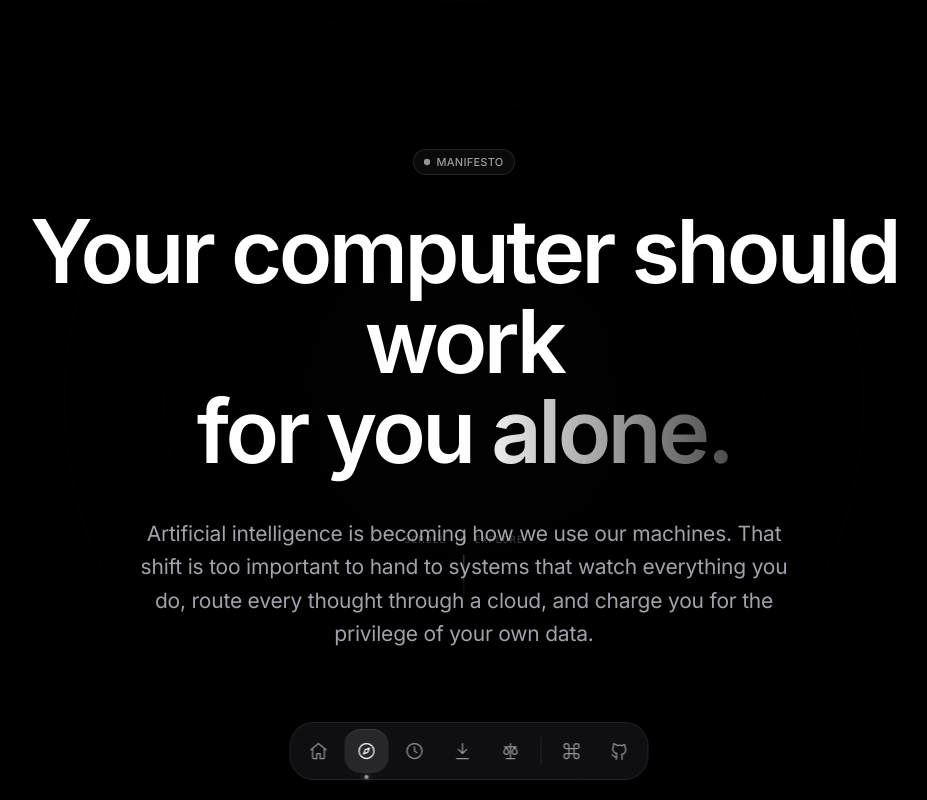
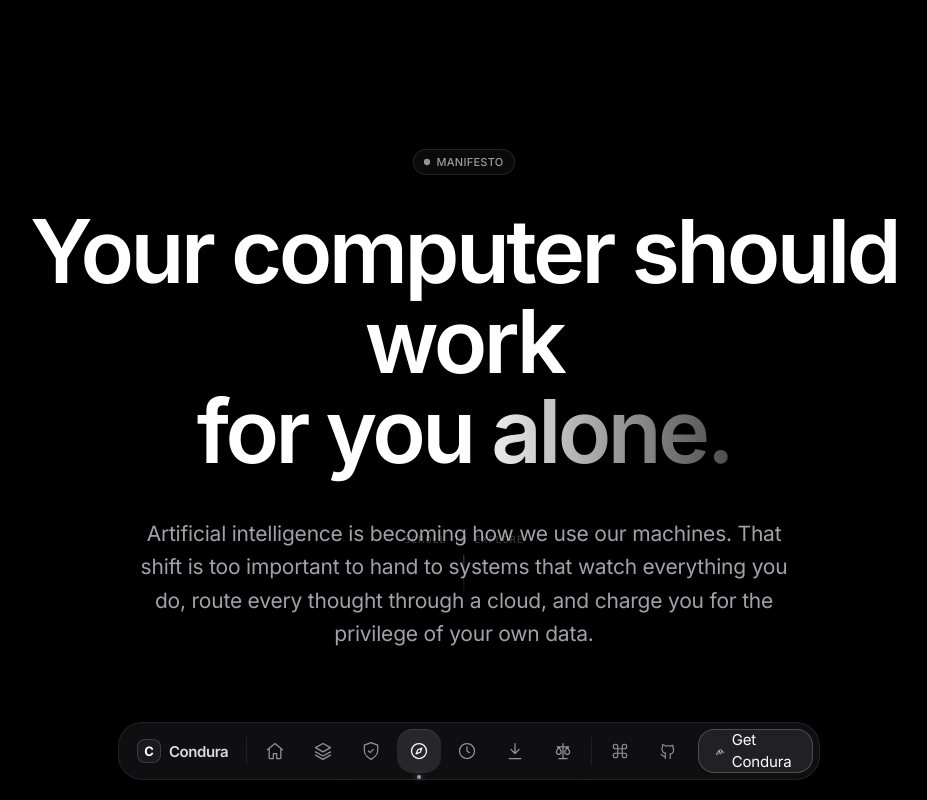
Before and after one commit to sahajpatel123/conduraapp, a Next.js app in the folder web/: page /manifesto in a window 1280 px wide. Shown: the top 800 px of the page, without its empty margins (176-1103 px from the left). Built offline with nearby package versions, Linux system fonts and the light colour scheme.

Commit message:
feat(web): dock becomes sole nav — brand chip, all 7 destinations unified, ⌘K+GitHub, primary Get Condura CTA, magnify-on-hover, active dot

```diff
--- a/web/components/shell/SiteDock.tsx
+++ b/web/components/shell/SiteDock.tsx
@@ -7,25 +7,35 @@ import { LayoutGroup, motion } from "motion/react";
 import Tooltip from "@/components/motion/Tooltip";
 import { Icon, type IconKey } from "@/components/motion/Icon";
 import { useReducedMotion } from "@/hooks/useReducedMotion";
-import { NAV_LINKS, SITE } from "@/lib/site";
+import { SITE } from "@/lib/site";
 import { springSnappy } from "@/lib/motion";
 
 /* ────────────────────────────────────────────────────────────
-   SiteDock — macOS-style dock, bottom-center, every page.
+   SiteDock — the single source of truth for navigation.
 
-   Mature, useful, restrained:
-   - Mature SVG icons (no Unicode glyphs), currentColor, hover lift.
+   Three segments, one bar:
+     [Brand]  |  Home · How it works · Security · Mission ·
+               Changelog · Download · Legal  |  ⌘K · GitHub · [CTA]
+
+   Why this can replace the top nav:
+   - Brand: the Condura wordmark in a glass chip (left).
+   - Every site destination is present, deduplicated, ordered
+     explore → trust → reference → act.
+   - Primary CTA: a mature-button "Get Condura" pill (right),
+     visually distinct from the icon buttons.
+   - Quick actions: ⌘K command palette + GitHub, grouped with CTA.
+
+   Interaction:
+   - Magnify-on-hover with distance falloff (classic dock).
    - Shared-layout active pill glides to the current route.
-   - Magnify-on-hover: neighbors of the hovered item scale up
-     subtly (the classic dock feel) without going cartoonish.
-   - Two action buttons on the right, behind a divider:
-     ⌘K opens the command palette, GitHub links out.
+   - Active dot under the current page's icon.
    - Tooltips on every item (hover + keyboard focus).
-   - Reduced-motion: instant, no magnify.
-   - Scroll-to-top hidden until you scroll past the first viewport.
+   - Scroll-to-top slides in on the far left after first viewport.
+   - Reduced-motion: instant, no magnify, instant scroll.
    ──────────────────────────────────────────────────────────── */
 
-type DockEntry = {
+type NavEntry = { href: string; label: string; icon: IconKey };
+type ActionEntry = {
   href: string;
   label: string;
   icon: IconKey;
@@ -33,25 +43,19 @@ type DockEntry = {
   target?: string;
 };
 
-// Nav items get real SVG icons now.
-const ICON_BY_ROUTE: Record<string, IconKey> = {
-  "/": "home",
-  "/manifesto": "compass",
-  "/changelog": "clock",
-  "/download": "download",
-  "/legal": "scale",
-};
-
-const NAV_ENTRIES: DockEntry[] = [
+// One unified set of every destination on the site.
+// Order: explore → trust → reference → act.
+const NAV_ENTRIES: NavEntry[] = [
   { href: "/", label: "Home", icon: "home" },
-  ...NAV_LINKS.map((l) => ({
-    href: l.href,
-    label: l.label,
-    icon: ICON_BY_ROUTE[l.href] ?? "list",
-  })),
+  { href: "/orchestration", label: "How it works", icon: "layers" },
+  { href: "/security", label: "Security", icon: "shield" },
+  { href: "/manifesto", label: "Mission", icon: "compass" },
+  { href: "/changelog", label: "Changelog", icon: "clock" },
+  { href: "/download", label: "Download", icon: "download" },
+  { href: "/legal", label: "Legal", icon: "scale" },
 ];
 
-const ACTIONS: DockEntry[] = [
+const ACTIONS: ActionEntry[] = [
   { href: "#command-palette", label: "Command palette  ⌘K", icon: "command", action: "command" },
   { href: SITE.github, label: "GitHub", icon: "github", action: "external", target: "_blank" },
 ];
@@ -62,8 +66,6 @@ export default function SiteDock() {
   const [hovered, setHovered] = useState<number | null>(null);
   const [showTop, setShowTop] = useState(false);
 
-  // Show the scroll-to-top affordance only after the user has scrolled
-  // past the first viewport. Keeps the dock clean on first load.
   useEffect(() => {
     const onScroll = () => setShowTop(window.scrollY > window.innerHeight * 0.8);
     onScroll();
@@ -72,9 +74,6 @@ export default function SiteDock() {
   }, []);
 
   const openCommandPalette = () => {
-    // Toggle the palette by dispatching the same shortcut it listens for.
-    // Cheapest way to bridge a click → the existing keydown handler
-    // without lifting palette state into a context.
     window.dispatchEvent(
       new KeyboardEvent("keydown", {
         key: "k",
@@ -89,23 +88,74 @@ export default function SiteDock() {
     window.scrollTo({ top: 0, behavior: reduced ? "auto" : "smooth" });
   };
 
-  const renderEntry = (entry: DockEntry, index: number) => {
-    const active =
-      entry.href === "/"
-        ? pathname === "/"
-        : pathname === entry.href || pathname.startsWith(`${entry.href}/`);
+  const isActive = (href: string) =>
+    href === "/" ? pathname === "/" : pathname === href || pathname.startsWith(`${href}/`);
 
-    // Dock magnification: the hovered item is largest, immediate neighbors
-    // scale up subtly, everything else stays base. Distance-based falloff.
+  const renderNavEntry = (entry: NavEntry, index: number) => {
+    const active = isActive(entry.href);
     const distance = hovered === null ? null : Math.abs(hovered - index);
     const scale = reduced
       ? 1
       : distance === null
         ? 1
         : distance === 0
-          ? 1.18
+          ? 1.2
           : distance === 1
-            ? 1.07
+            ? 1.08
+            : 1;
+
+    return (
+      <Tooltip key={entry.href} label={entry.label} side="top">
+        <Link
+          href={entry.href}
+          aria-label={entry.label}
+          aria-current={active ? "page" : undefined}
+          onMouseEnter={() => setHovered(index)}
+          onMouseLeave={() => setHovered(null)}
+          onFocus={() => setHovered(index)}
+          onBlur={() => setHovered(null)}
+          className="relative flex items-center justify-center rounded-2xl text-white/55 transition-colors hover:text-white"
+        >
+          <motion.span
+            animate={{ scale }}
+            transition={reduced ? { duration: 0 } : { type: "spring", stiffness: 500, damping: 30 }}
+            className="relative flex h-11 w-11 items-center justify-center"
+          >
+            {active && (
+              <motion.span
+                layoutId="dock-active"
+                className="absolute inset-0 rounded-2xl bg-white/[0.10] shadow-[inset_0_1px_0_rgba(255,255,255,0.10)]"
+                transition={reduced ? { duration: 0 } : springSnappy}
+              />
+            )}
+            {active && (
+              <span className="absolute -bottom-1.5 left-1/2 h-1 w-1 -translate-x-1/2 rounded-full bg-white/60 shadow-[0_0_6px_rgba(255,255,255,0.5)]" />
+            )}
+            <Icon
+              name={entry.icon}
+              size={20}
+              className={`relative z-10 transition-colors ${
+                active ? "text-white" : "text-white/55"
+              }`}
+            />
+          </motion.span>
+        </Link>
+      </Tooltip>
+    );
+  };
+
+  const renderAction = (entry: ActionEntry, index: number) => {
+    // Offset index so magnify falloff continues naturally from the nav row.
+    const flatIndex = NAV_ENTRIES.length + index;
+    const distance = hovered === null ? null : Math.abs(hovered - flatIndex);
+    const scale = reduced
+      ? 1
+      : distance === null
+        ? 1
+        : distance === 0
+          ? 1.15
+          : distance === 1
+            ? 1.06
             : 1;
 
     const handleClick =
@@ -122,24 +172,7 @@ export default function SiteDock() {
         transition={reduced ? { duration: 0 } : { type: "spring", stiffness: 500, damping: 30 }}
         className="relative flex h-11 w-11 items-center justify-center"
       >
-        {active && (
-          <motion.span
-            layoutId="dock-active"
-            className="absolute inset-0 rounded-2xl bg-white/[0.10] shadow-[inset_0_1px_0_rgba(255,255,255,0.10)]"
-            transition={reduced ? { duration: 0 } : springSnappy}
-          />
-        )}
-        {/* Active dot under the icon */}
-        {active && (
-          <span className="absolute -bottom-1.5 left-1/2 h-1 w-1 -translate-x-1/2 rounded-full bg-white/60 shadow-[0_0_6px_rgba(255,255,255,0.5)]" />
-        )}
-        <Icon
-          name={entry.icon}
-          size={20}
-          className={`relative z-10 transition-colors ${
-            active ? "text-white" : "text-white/55 hover:text-white"
-          }`}
-        />
+        <Icon name={entry.icon} size={18} className="relative z-10 text-white/55" />
       </motion.span>
     );
 
@@ -151,9 +184,9 @@ export default function SiteDock() {
             target={entry.target}
             rel="noopener noreferrer"
             aria-label={entry.label}
-            onMouseEnter={() => setHovered(index)}
+            onMouseEnter={() => setHovered(flatIndex)}
             onMouseLeave={() => setHovered(null)}
-            onFocus={() => setHovered(index)}
+            onFocus={() => setHovered(flatIndex)}
             onBlur={() => setHovered(null)}
             className="relative flex items-center justify-center rounded-2xl text-white/55 transition-colors hover:text-white"
           >
@@ -163,11 +196,10 @@ export default function SiteDock() {
           <Link
             href={entry.href}
             aria-label={entry.label}
-            aria-current={active ? "page" : undefined}
             onClick={handleClick}
-            onMouseEnter={() => setHovered(index)}
+            onMouseEnter={() => setHovered(flatIndex)}
             onMouseLeave={() => setHovered(null)}
-            onFocus={() => setHovered(index)}
+            onFocus={() => setHovered(flatIndex)}
             onBlur={() => setHovered(null)}
             className="relative flex items-center justify-center rounded-2xl text-white/55 transition-colors hover:text-white"
           >
@@ -191,7 +223,7 @@ export default function SiteDock() {
           aria-label="Scroll to top"
           initial={false}
           animate={{
-            width: showTop ? 44 : 0,
+            width: showTop ? 40 : 0,
             opacity: showTop ? 1 : 0,
             marginRight: showTop ? 8 : 0,
           }}
@@ -205,12 +237,51 @@ export default function SiteDock() {
       {/* Main dock surface */}
       <LayoutGroup id="site-dock">
         <div className="flex items-center gap-1 rounded-3xl border border-white/[0.08] bg-[#111113]/92 p-1.5 shadow-[0_12px_40px_rgba(0,0,0,0.45)] backdrop-blur-xl">
-          {NAV_ENTRIES.map(renderEntry)}
+          {/* ── Brand chip ── */}
+          <Link
+            href="/"
+            aria-label={`${SITE.name} home`}
+            className="group relative flex h-11 items-center gap-2 rounded-2xl px-3"
+          >
+            <span className="flex h-6 w-6 items-center justify-center rounded-lg border border-white/15 bg-white/[0.05]">
+              <span className="font-display text-[13px] font-bold leading-none text-white">
+                C
+              </span>
+            </span>
+            <span className="font-display text-[15px] font-semibold leading-none tracking-[-0.03em] text-white/85 transition-colors group-hover:text-white">
+              {SITE.name}
+            </span>
+          </Link>
 
-          {/* Divider between nav and actions */}
-          <span className="mx-1 h-7 w-px bg-white/[0.08]" />
+          {/* Divider after brand */}
+          <span className="mx-0.5 h-7 w-px bg-white/[0.08]" />
 
-          {ACTIONS.map(renderEntry)}
+          {/* ── Nav destinations ── */}
+          {NAV_ENTRIES.map(renderNavEntry)}
+
+          {/* Divider before actions */}
+          <span className="mx-0.5 h-7 w-px bg-white/[0.08]" />
+
+          {/* ── Quick actions ── */}
+          {ACTIONS.map(renderAction)}
+
+          {/* ── Primary CTA — visually distinct ── */}
+          <Link
+            href="/download"
+            aria-label="Get Condura — download"
+            onMouseEnter={() => setHovered(NAV_ENTRIES.length + ACTIONS.length)}
+            onMouseLeave={() => setHovered(null)}
+            onFocus={() => setHovered(NAV_ENTRIES.length + ACTIONS.length)}
+            onBlur={() => setHovered(null)}
+            className="group relative ml-1 flex h-11 items-center gap-2 overflow-hidden rounded-2xl border border-white/20 bg-white/[0.08] px-4 font-body-mature text-[13px] font-semibold text-white transition-colors hover:bg-white/[0.14]"
+          >
+            {/* Shimmer sweep on hover */}
+            <span className="absolute inset-y-0 -left-10 w-10 rotate-12 bg-white/20 opacity-0 blur-sm transition-all duration-700 group-hover:left-[120%] group-hover:opacity-100" />
+            <span className="relative z-10 flex items-center gap-1.5">
+              <Icon name="rocket" size={15} className="text-white/80" />
+              Get Condura
+            </span>
+          </Link>
         </div>
       </LayoutGroup>
     </nav>
```
